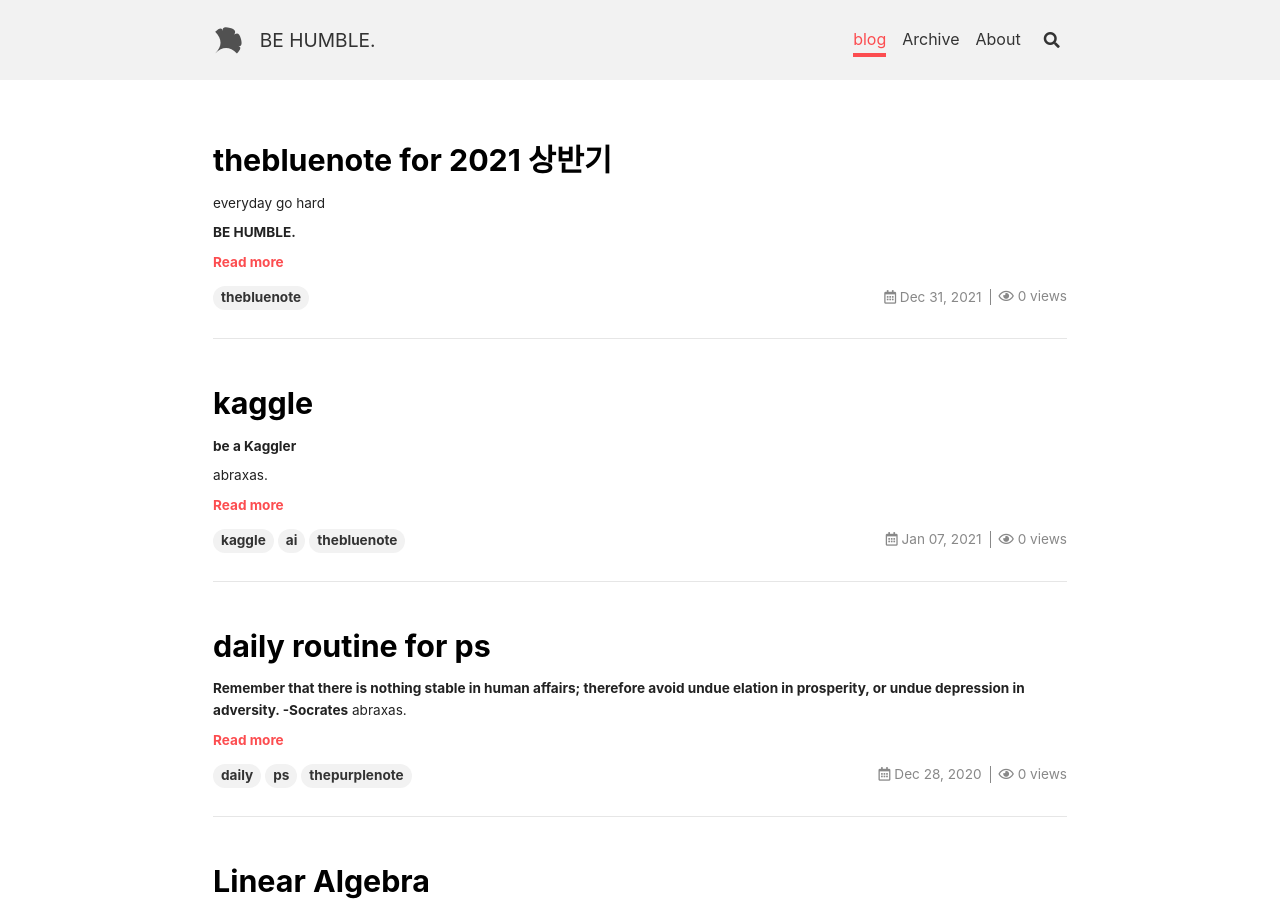
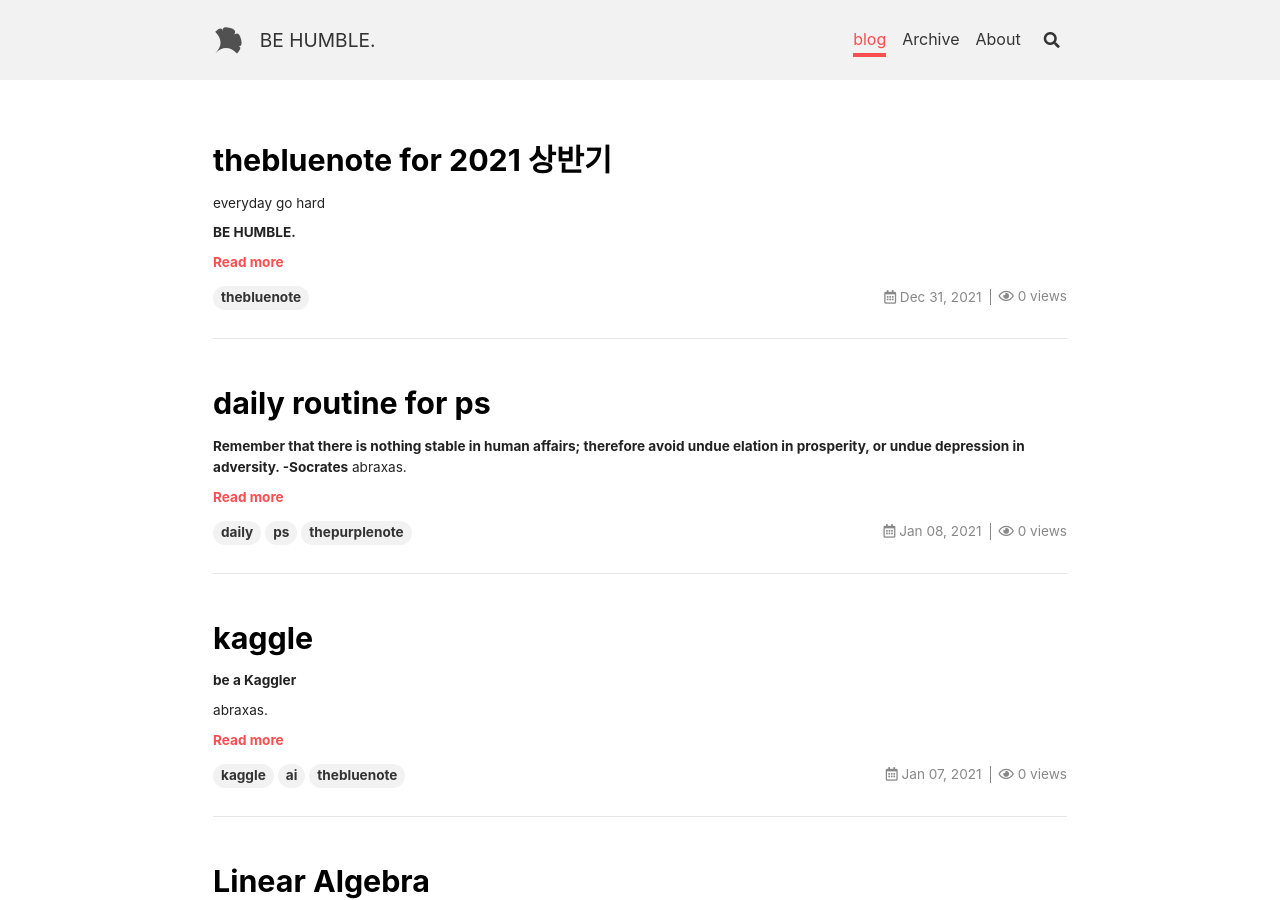
Before and after one commit to underthelights/previous, a Jekyll site: the page built from blog/index.html, in a window 1280 px wide and 900 px high. Built offline with Jekyll 4.4.1, drawn with Linux system fonts in a browser that asks for light colours; nearby versions of some CDN libraries; the list of posts is cut into pages by our own code; comment, search, counter and statistics services are not loaded.

Commit message:
Update 2021-01-08-dailyps.md

```diff
--- a/_posts/thepurplenote/2021-01-08-dailyps.md
+++ b/_posts/thepurplenote/2021-01-08-dailyps.md
@@ -3,7 +3,7 @@ layout: article
 title: daily routine for ps
 tags: daily ps thepurplenote
 category:
-date: 2020-12-28 20:18:00 +08:00
+date: 2021-01-08 20:12:00 +08:00
 picture_frame: shadow
 ---
 
```
